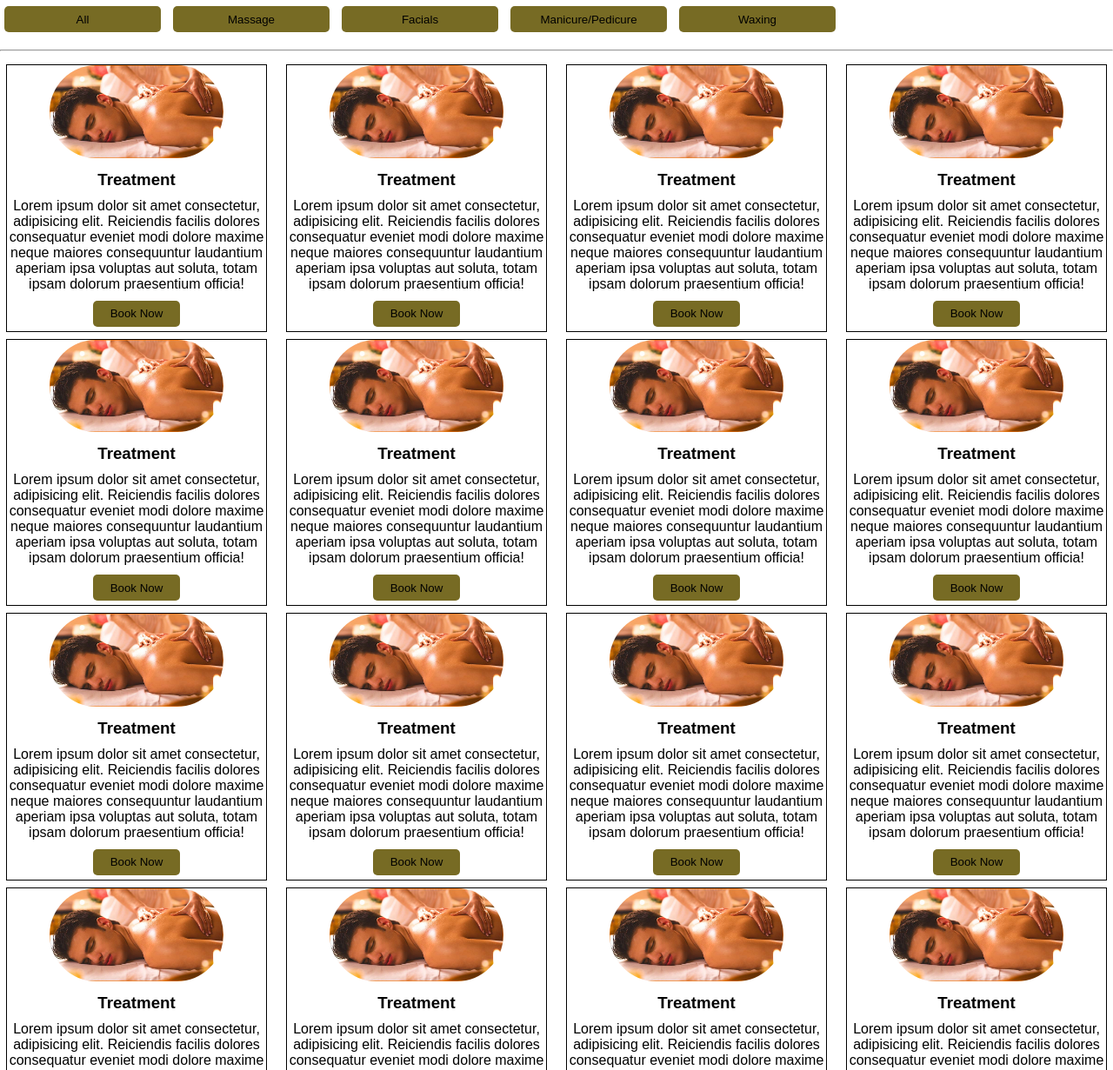
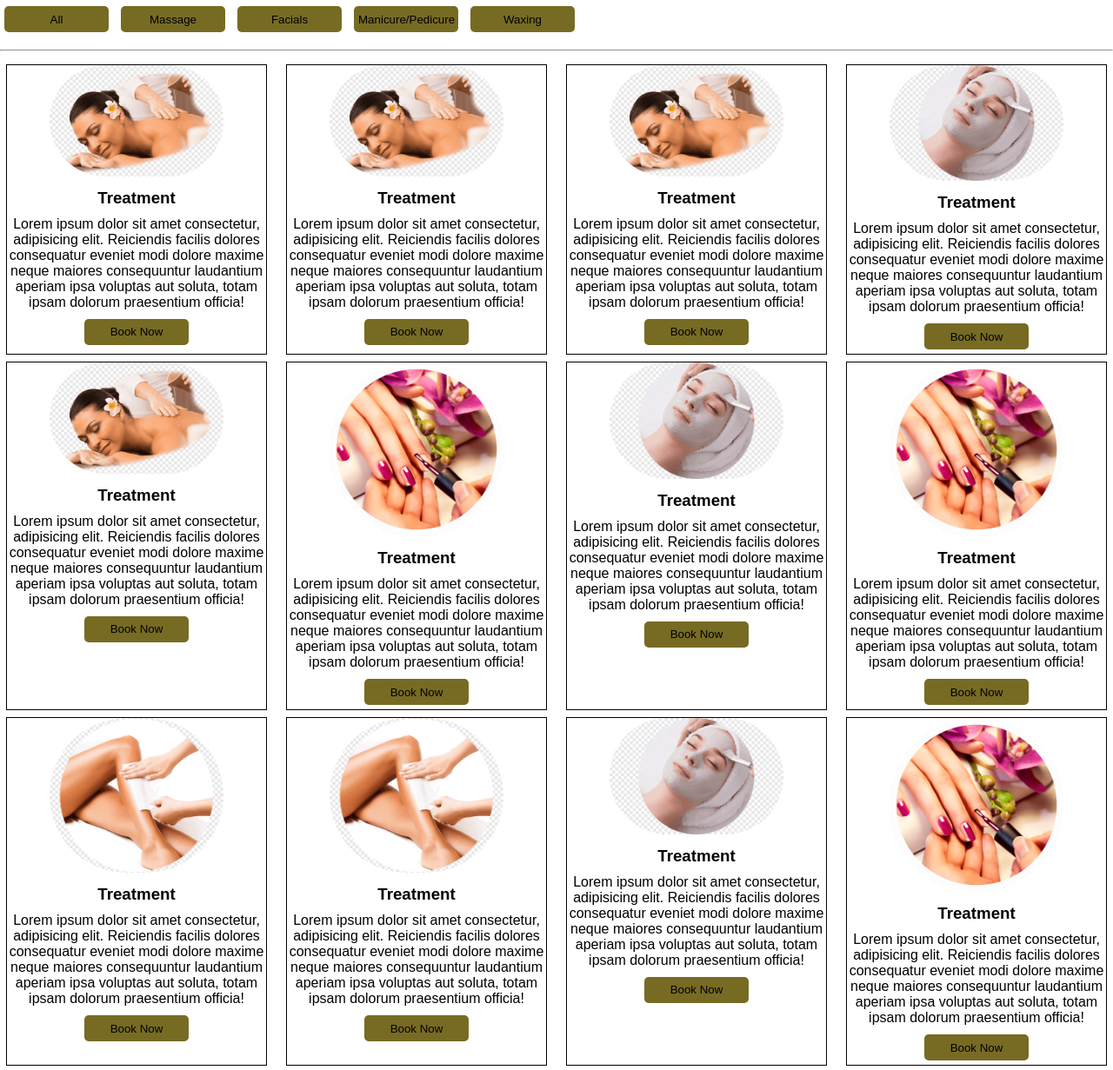
Before and after one commit to Gukkon/Beauty-Treatment-Filter-system, a plain HTML site: page index.html in a window 1280 px wide. Shown: the part 40-1271 px from the top of the page at 87% size. Drawn offline with Linux system fonts and the light colour scheme.

Commit message:
images added

```diff
--- a/index.html
+++ b/index.html
@@ -13,11 +13,16 @@
   <body>
     <header>
       <h1>Choose a treatment to book with us</h1>
-      <input id="filtbtn" type="submit" value="All" />
-      <input id="filtbtn" type="submit" value="Massage" />
-      <input id="filtbtn" type="submit" value="Facials" />
-      <input id="filtbtn" type="submit" value="Manicure/Pedicure" />
-      <input id="filtbtn" type="submit" value="Waxing" />
+      <input id="all-btn" class="topbtn" type="submit" value="All" />
+      <input id="mass-btn" class="topbtn" type="submit" value="Massage" />
+      <input id="face-btn" class="topbtn" type="submit" value="Facials" />
+      <input
+        id="manped-btn"
+        class="topbtn"
+        type="submit"
+        value="Manicure/Pedicure"
+      />
+      <input id="wax-btn" class="topbtn" type="submit" value="Waxing" />
       <hr />
     </header>
     <div class="treat-container">
@@ -25,7 +30,7 @@
         <div>
           <img
             class="image"
-            src="/images/fullbody.jpg"
+            src="/images/massage.png"
             alt="Client receiving full body massage"
           />
           <div class="content">
@@ -44,7 +49,7 @@
         <div>
           <img
             class="image"
-            src="/images/fullbody.jpg"
+            src="/images/massage.png"
             alt="Client receiving full body massage"
           />
           <div class="content">
@@ -63,7 +68,7 @@
         <div>
           <img
             class="image"
-            src="/images/fullbody.jpg"
+            src="/images/massage.png"
             alt="Client receiving full body massage"
           />
           <div class="content">
@@ -82,7 +87,7 @@
         <div>
           <img
             class="image"
-            src="/images/fullbody.jpg"
+            src="/images/facial.png"
             alt="Client receiving full body massage"
           />
           <div class="content">
@@ -101,7 +106,7 @@
         <div>
           <img
             class="image"
-            src="/images/fullbody.jpg"
+            src="/images/massage.png"
             alt="Client receiving full body massage"
           />
           <div class="content">
@@ -120,7 +125,7 @@
         <div>
           <img
             class="image"
-            src="/images/fullbody.jpg"
+            src="/images/manicure.png"
             alt="Client receiving full body massage"
           />
           <div class="content">
@@ -139,7 +144,7 @@
         <div>
           <img
             class="image"
-            src="/images/fullbody.jpg"
+            src="/images/facial.png"
             alt="Client receiving full body massage"
           />
           <div class="content">
@@ -158,7 +163,7 @@
         <div>
           <img
             class="image"
-            src="/images/fullbody.jpg"
+            src="/images/manicure.png"
             alt="Client receiving full body massage"
           />
           <div class="content">
@@ -177,7 +182,7 @@
         <div>
           <img
             class="image"
-            src="/images/fullbody.jpg"
+            src="/images/waxing.png"
             alt="Client receiving full body massage"
           />
           <div class="content">
@@ -196,7 +201,7 @@
         <div>
           <img
             class="image"
-            src="/images/fullbody.jpg"
+            src="/images/waxing.png"
             alt="Client receiving full body massage"
           />
           <div class="content">
@@ -215,7 +220,7 @@
         <div>
           <img
             class="image"
-            src="/images/fullbody.jpg"
+            src="/images/facial.png"
             alt="Client receiving full body massage"
           />
           <div class="content">
@@ -234,7 +239,7 @@
         <div>
           <img
             class="image"
-            src="/images/fullbody.jpg"
+            src="/images/manicure.png"
             alt="Client receiving full body massage"
           />
           <div class="content">
@@ -253,7 +258,7 @@
         <div>
           <img
             class="image"
-            src="/images/fullbody.jpg"
+            src="/images/waxing.png"
             alt="Client receiving full body massage"
           />
           <div class="content">
@@ -272,7 +277,7 @@
         <div>
           <img
             class="image"
-            src="/images/fullbody.jpg"
+            src="/images/manicure.png"
             alt="Client receiving full body massage"
           />
           <div class="content">
@@ -291,7 +296,7 @@
         <div>
           <img
             class="image"
-            src="/images/fullbody.jpg"
+            src="/images/massage.png"
             alt="Client receiving full body massage"
           />
           <div class="content">
@@ -310,7 +315,7 @@
         <div>
           <img
             class="image"
-            src="/images/fullbody.jpg"
+            src="/images/facial.png"
             alt="Client receiving full body massage"
           />
           <div class="content">
@@ -329,7 +334,7 @@
         <div>
           <img
             class="image"
-            src="/images/fullbody.jpg"
+            src="/images/waxing.png"
             alt="Client receiving full body massage"
           />
           <div class="content">
@@ -348,7 +353,7 @@
         <div>
           <img
             class="image"
-            src="/images/fullbody.jpg"
+            src="/images/manicure.png"
             alt="Client receiving full body massage"
           />
           <div class="content">
--- a/style.css
+++ b/style.css
@@ -13,12 +13,11 @@ h1 {
 
 }
 
-#filtbtn {
+.topbtn {
     margin: 5px 5px;
     padding: 5px;
     height: 30px;
     width: 180px;
-
 }
 
 .treat-container {
@@ -52,7 +51,7 @@ p {
 
 input[type=submit] {
     border: none;
-    width: 100px;
+    width: 120px;
     height: 30px;
     background-color: rgb(119, 107, 36);
     border-radius: 5px;
```
Also changed, not shown: images/facial.png (added), images/manicure.png (added), images/massage.png (added), images/waxing.png (added).
